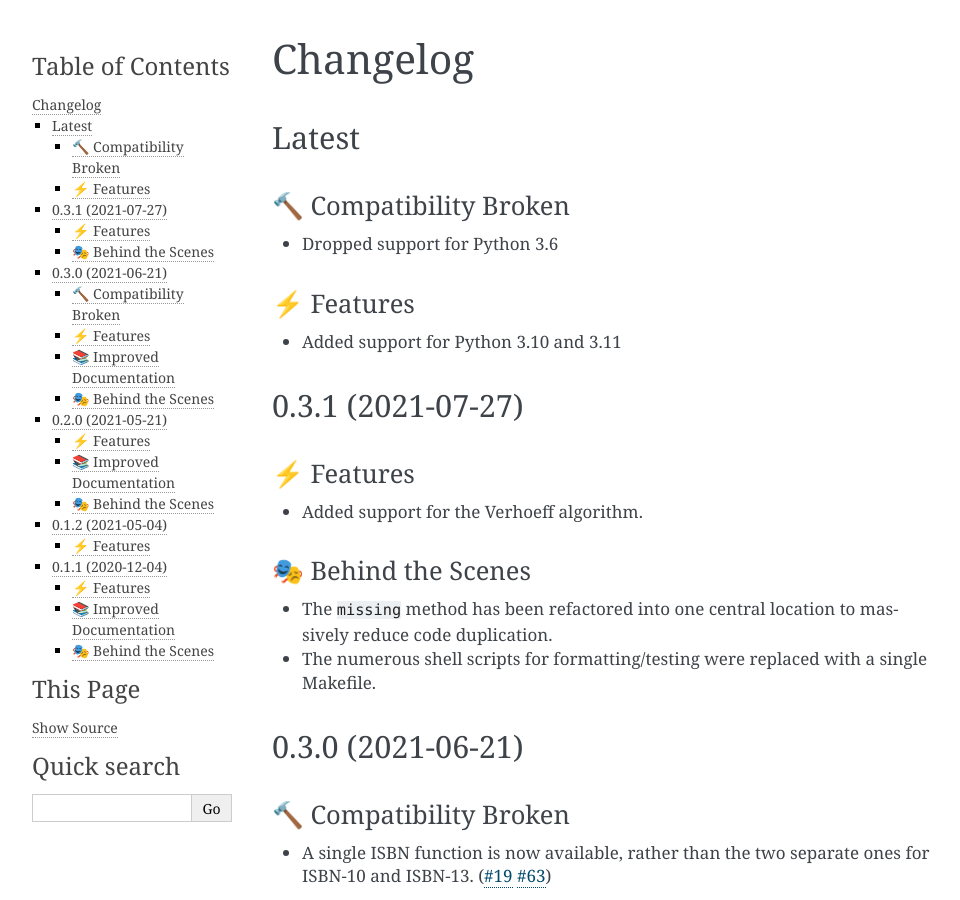
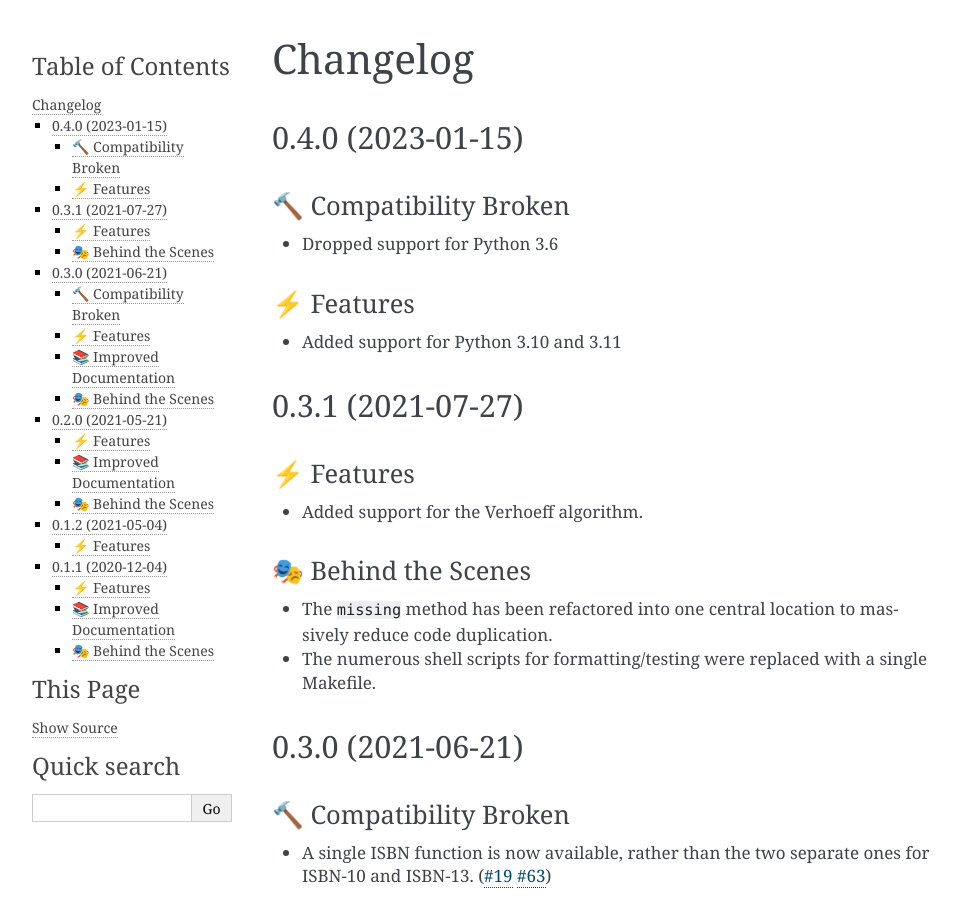
Before and after one commit to harens/checkdigit, a Sphinx documentation site: the page built from docs/source/changelog.rst, in a window 1280 px wide and 900 px high. Shown: the whole window, without its empty margins (148-1108 px from the left). Built offline with Sphinx 7.4.7, drawn with Linux system fonts in a browser that asks for light colours.

Commit message:
v0.4.0 Release

```diff
--- a/docs/source/changelog.rst
+++ b/docs/source/changelog.rst
@@ -1,8 +1,8 @@
 Changelog
 **********
 
-Latest
-=======
+0.4.0 (2023-01-15)
+===================
 
 🔨 Compatibility Broken
 -------------------------
--- a/pyproject.toml
+++ b/pyproject.toml
@@ -1,6 +1,6 @@
 [tool.poetry]
 name = "checkdigit"
-version = "0.3.1"
+version = "0.4.0"
 description = "A check digit library for data validation"
 authors = ["harens <harensdeveloper@gmail.com>"]
 maintainers = ["harens <harensdeveloper@gmail.com>"]
```
